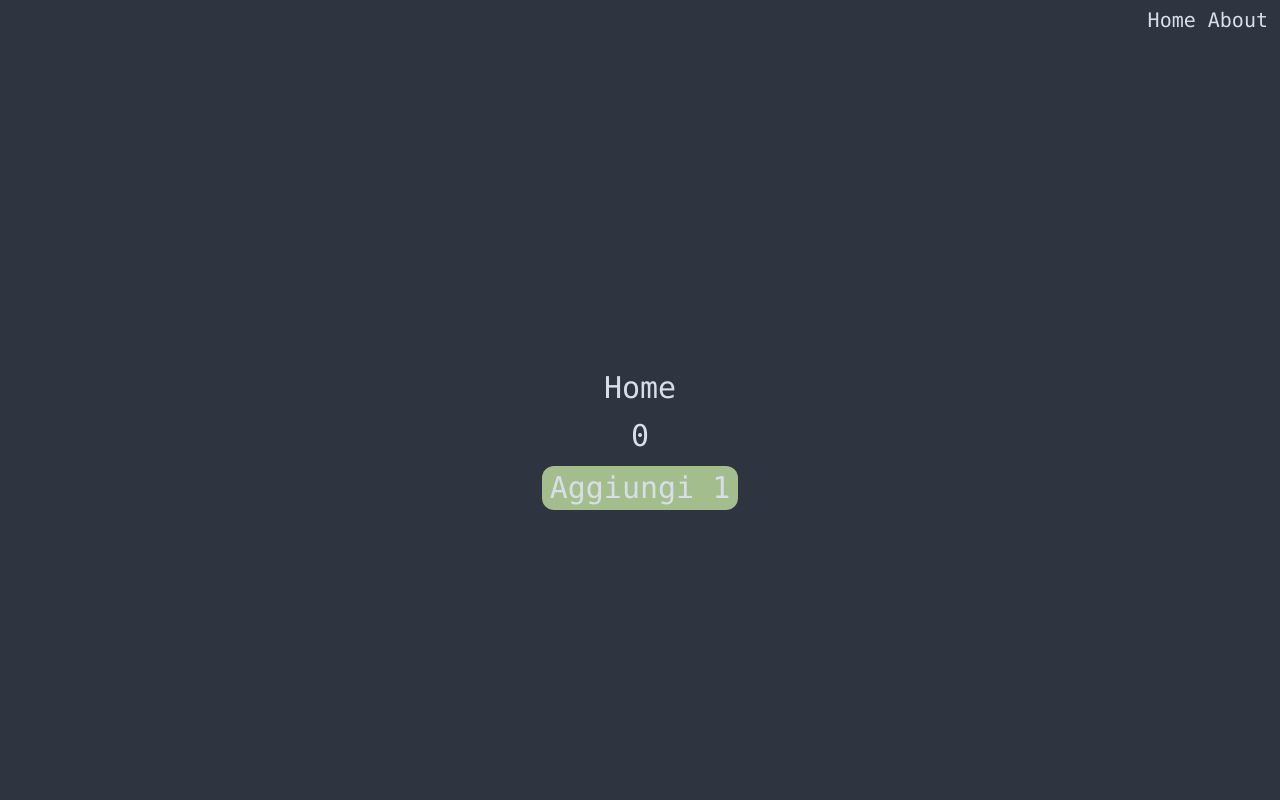
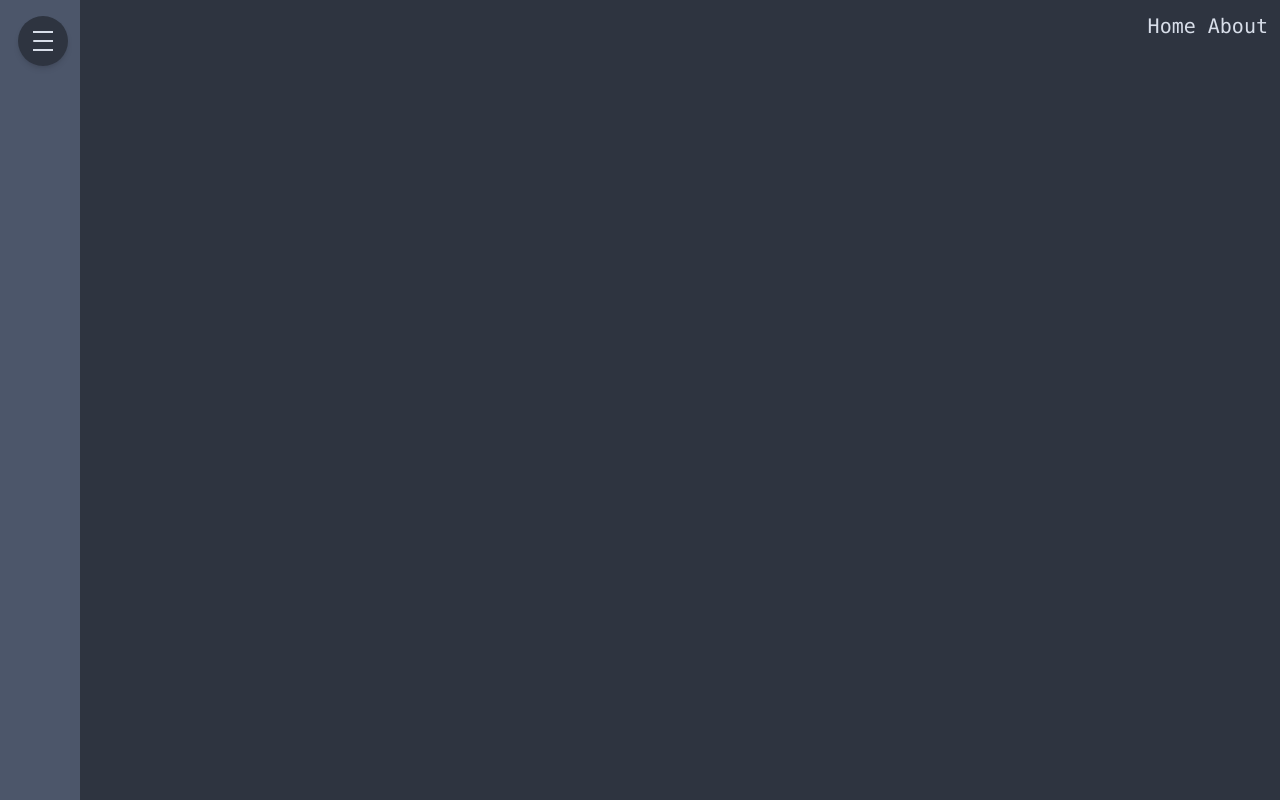
Before and after one commit to MirkoR89/vite-sveltekit-tailwind-portfolio, a SvelteKit app: page / in a window 1280 px wide. Shown: the top 800 px of the page. Built offline with nearby package versions, Linux system fonts and the light colour scheme.

Commit message:
chore: sidebar logic

```diff
--- /dev/null
+++ b/src/coponents/HamburgerMenu.svelte
@@ -0,0 +1,36 @@
+<script>
+    let isOpen = false;
+</script>
+
+<div>
+    <button on:click={() => !isOpen} class="relative group">
+        <div
+            class="relative flex overflow-hidden items-center justify-center rounded-full w-[50px] h-[50px] transform transition-all bg-polarNight0 ring-0 ring-snowStorm0 hover:ring-8 group-focus:ring-4 ring-opacity-30 duration-200 shadow-md"
+        >
+            <div
+                class="flex flex-col justify-between w-[20px] h-[20px] transform transition-all duration-300 origin-center overflow-hidden"
+            >
+                <div
+                    class="bg-snowStorm0 h-[2px] w-7 transform transition-all duration-300 origin-left group-focus:translate-x-10"
+                />
+                <div
+                    class="bg-snowStorm0 h-[2px] w-7 rounded transform transition-all duration-300 group-focus:translate-x-10 delay-75"
+                />
+                <div
+                    class="bg-snowStorm0 h-[2px] w-7 transform transition-all duration-300 origin-left group-focus:translate-x-10 delay-150"
+                />
+
+                <div
+                    class="absolute items-center justify-between transform transition-all duration-500 top-2.5 -translate-x-10 group-focus:translate-x-0 flex w-0 group-focus:w-12"
+                >
+                    <div
+                        class="absolute bg-white h-[2px] w-5 transform transition-all duration-500 rotate-0 delay-300 group-focus:rotate-45"
+                    />
+                    <div
+                        class="absolute bg-white h-[2px] w-5 transform transition-all duration-500 -rotate-0 delay-300 group-focus:-rotate-45"
+                    />
+                </div>
+            </div>
+        </div>
+    </button>
+</div>
--- /dev/null
+++ b/src/coponents/Sidebar.svelte
@@ -0,0 +1,22 @@
+<script>
+    import HamburgerMenu from "./HamburgerMenu.svelte";
+
+    export let isOpen = false;
+</script>
+
+<div
+    class={`flex flex-col gap-x-3  h-screen bg-polarNight3 ${
+        isOpen ? "w-1/6" : "w-20"
+    }`}
+>
+    <button
+        on:click={() => (isOpen = !isOpen)}
+        class="flex justify-end mr-3 mt-3"
+    >
+        <HamburgerMenu {isOpen} />
+    </button>
+    <div class={`flex flex-col gap-y-3 ml-3 ${!isOpen && "hidden"}`}>
+        <a href="/">Home</a>
+        <a href="/about">About</a>
+    </div>
+</div>
--- a/src/routes/+layout.svelte
+++ b/src/routes/+layout.svelte
@@ -1,12 +1,16 @@
 <script>
     import "../app.css";
+    import Sidebar from "../coponents/Sidebar.svelte";
 </script>
 
 <nav
-    class="h-10 flex justify-end items-center gap-x-3 pr-3 text-xl font-mono bg-polarNight0 text-snowStorm0 dark:bg-snowStorm0 dark:text-polarNight0"
+    class="flex justify-between bg-polarNight0 text-xl font-mono text-snowStorm0 dark:bg-snowStorm0 dark:text-polarNight0"
 >
-    <a href="/">Home</a>
-    <a href="/about">About</a>
+    <Sidebar />
+    <div class="h-10 flex justify-end gap-x-3 pr-3 mt-3">
+        <a href="/">Home</a>
+        <a href="/about">About</a>
+    </div>
 </nav>
 
 <slot />
--- a/src/routes/+page.svelte
+++ b/src/routes/+page.svelte
@@ -1,6 +1,4 @@
 <script>
-    import "../app.css";
-
     let test = 0;
 
     const plusOne = () => {
--- a/src/routes/about/+page.svelte
+++ b/src/routes/about/+page.svelte
@@ -1,7 +1,3 @@
-<script>
-    import "../../app.css";
-</script>
-
 <div
     class="h-screen flex flex-col justify-center items-center gap-y-3 text-3xl font-mono bg-polarNight0 text-snowStorm0 dark:bg-snowStorm0 dark:text-polarNight0"
 >
```
